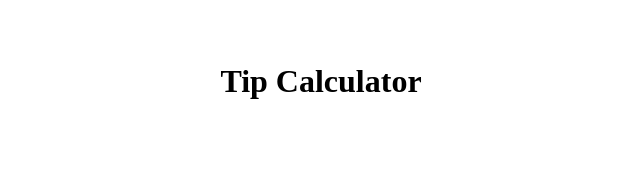
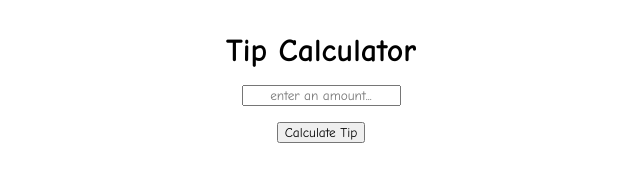
Before and after one commit to NicolasAndruzzi/Tip-Calculator, a plain HTML site: page index.html in a window 1280 px wide. Shown: the whole page, without its empty margins (319-959 px from the left). Drawn offline with Linux system fonts and the light colour scheme.

Commit message:
core functionality built

```diff
--- a/css/app.css
+++ b/css/app.css
@@ -1,4 +1,13 @@
+*{
+  font-family: "Comic Sans MS", cursive, sans-serif;
+}
+
 h1{
   text-align: center;
-  margin: 5% auto;
+  margin: 2.5% auto;
+  margin-bottom: 10px;
 }
+
+form *{
+  text-align: center;
+}
--- a/index.html
+++ b/index.html
@@ -7,7 +7,14 @@
   </head>
   <body>
     <h1>Tip Calculator</h1>
-
+    <form action="index.html" method="get">
+      <p>
+        <input type="field" name="billAmount" value="" placeholder= "enter an amount...">
+      </p>
+      <p>
+        <input type="submit" value="Calculate Tip">
+      </p>
+    </form>
 
 
 
```
